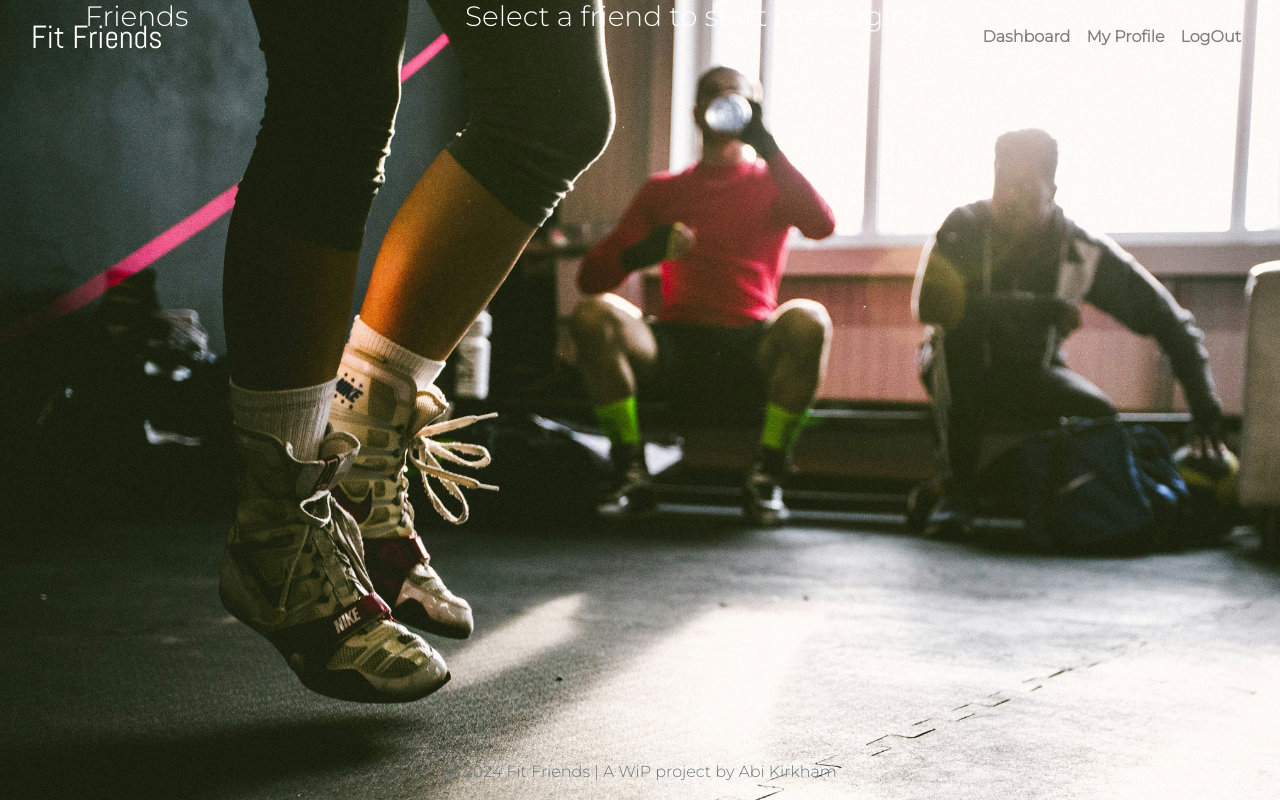
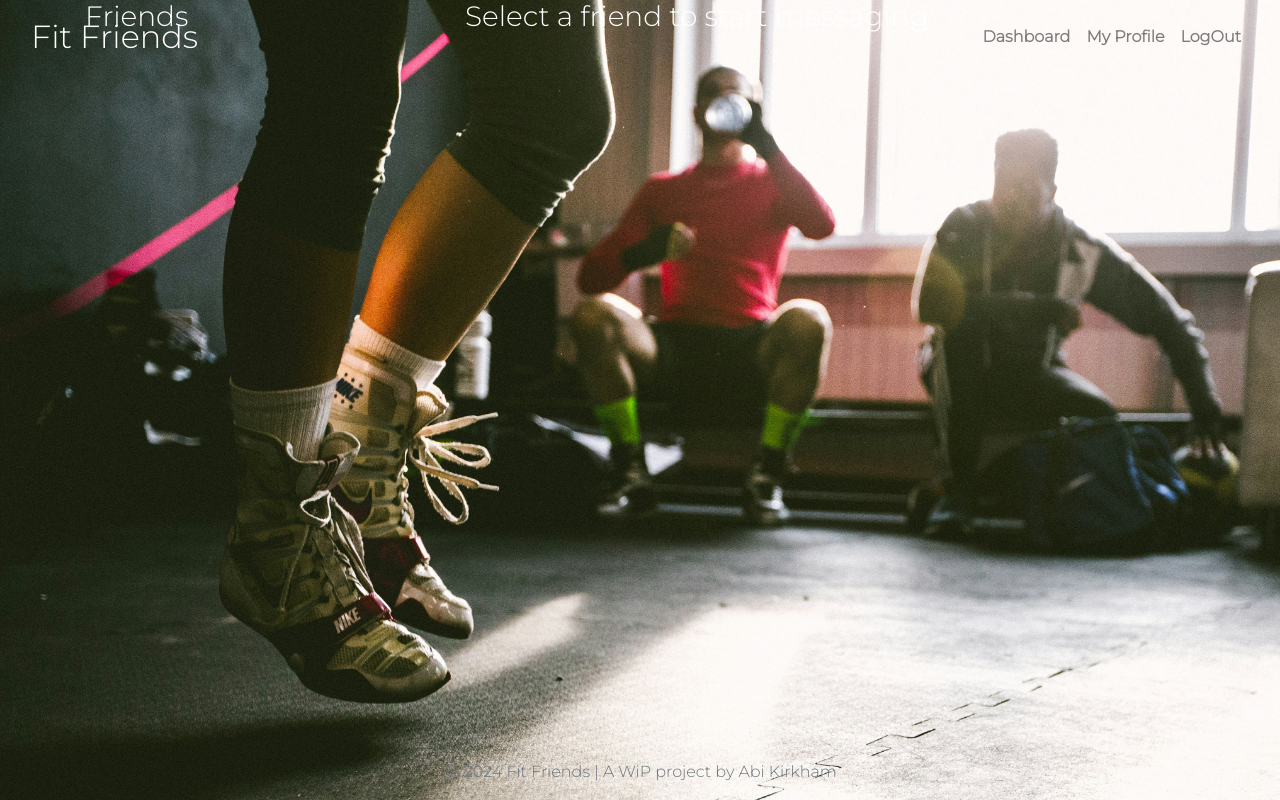
Before and after one commit to abikirkham/FitFriends, a Django app: page /messages/ in a window 1280 px wide. Run offline with Django 3.2, Linux system fonts and the light colour scheme; the visitor is signed in with stand-in values (Sample User, id 1); data comes from the database, SQL or seed files in the repository.

Commit message:
nav bar styles update

```diff
--- a/social/templates/about.html
+++ b/social/templates/about.html
@@ -13,8 +13,7 @@
     <title>Fit Friends</title>
     <style>body {
         font-family: 'Montserrat', sans-serif;
-        background-color: #f8f9fa;
-        color: #343a40;
+        background-color: #101809;
     }
     </style>
 </head>
--- a/social/templates/login.html
+++ b/social/templates/login.html
@@ -13,8 +13,7 @@
     <title>Fit Friends</title>
     <style>body {
         font-family: 'Montserrat', sans-serif;
-        background-color: #f8f9fa;
-        color: #343a40;
+        background-color: #101809;
     }
     </style>
 </head>
--- a/social/templates/logout.html
+++ b/social/templates/logout.html
@@ -13,8 +13,7 @@
     <title>Fit Friends</title>
     <style>body {
         font-family: 'Montserrat', sans-serif;
-        background-color: #f8f9fa;
-        color: #343a40;
+        background-color: #101809;
     }
     </style>
 </head>
--- a/social/templates/messages.html
+++ b/social/templates/messages.html
@@ -59,16 +59,10 @@
     <style>
         body {
             font-family: 'Montserrat', sans-serif;
-            background-color: #f8f9fa;
-            color: #343a40;
+            background-color: #101809;
         }
         .navbar-transparent {
             background-color: transparent !important;
-        }
-        .navbar-brand {
-            font-family: 'Abel', sans-serif;
-            font-size: 1.5rem;
-            color: #343a40;
         }
         .navbar-nav .nav-link {
             color: #343a40;
--- a/static/css/style.css
+++ b/static/css/style.css
@@ -1,4 +1,5 @@
 body{
+    font-family: 'Montserrat', sans-serif;
     height: 100vh;
     background: url('../images/logo.jpg') no-repeat center center fixed;
     -webkit-background-size: cover;
```
Also changed, not shown: social/templates/dashboard.html (+1 -7 lines), social/templates/profile.html (+1 -7 lines).
